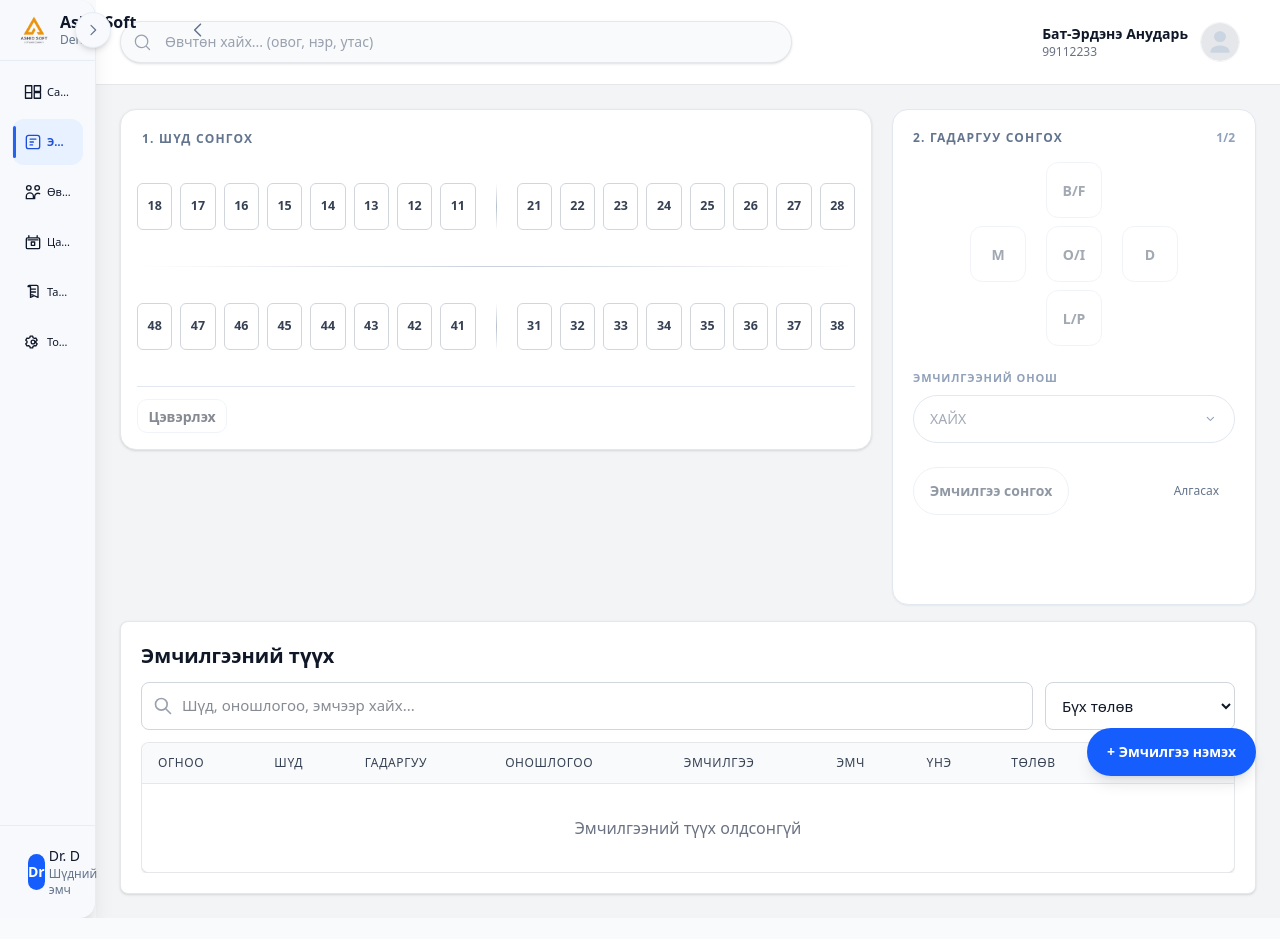
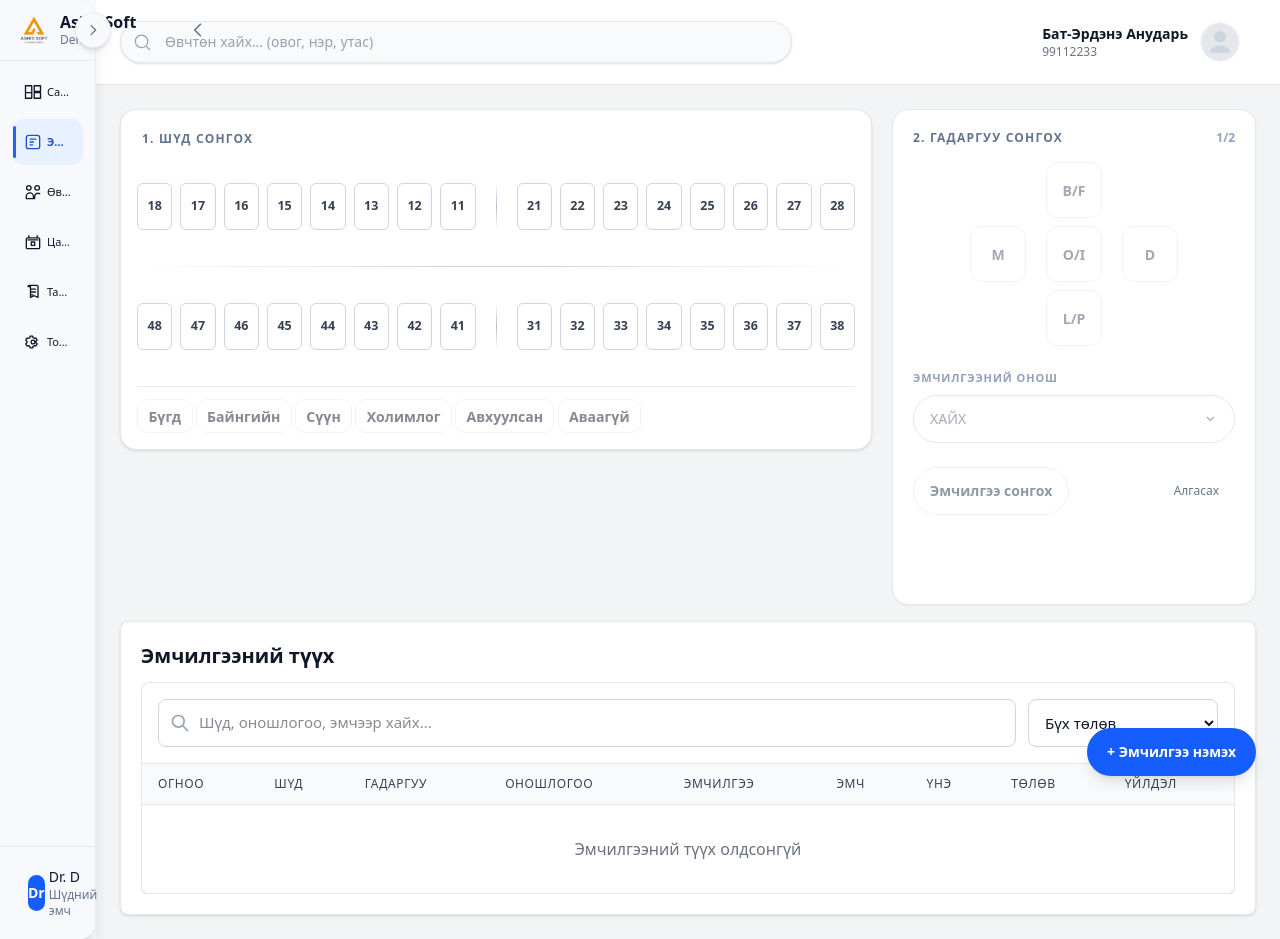
Before and after one commit to khishigtogtokh321/Codexwebapp, a Vue app: page / in a window 1280 px wide. Before the commit the page ends 918 px from the top, so only its background shows below. Built offline with nearby package versions, Linux system fonts and the light colour scheme.

Commit message:
treatment

```diff
--- a/src/components/history/TreatmentHistoryTable.vue
+++ b/src/components/history/TreatmentHistoryTable.vue
@@ -1,11 +1,20 @@
 <script setup>
 import { computed, onBeforeUnmount, onMounted, ref, watch } from 'vue'
+import HistorySearchBar from '@/components/history/HistorySearchBar.vue'
 import { formatDate } from '@/utils/formatters'
 
 const props = defineProps({
   treatments: {
     type: Array,
     default: () => [],
+  },
+  searchQuery: {
+    type: String,
+    default: '',
+  },
+  statusFilter: {
+    type: String,
+    default: 'all',
   },
   loading: {
     type: Boolean,
@@ -17,7 +26,7 @@ const props = defineProps({
   },
 })
 
-const emit = defineEmits(['edit', 'delete'])
+const emit = defineEmits(['search', 'filter-status', 'edit', 'delete'])
 
 const isEditOpen = ref(false)
 const editDraft = ref(null)
@@ -109,6 +118,14 @@ watch(isEditOpen, (open) => {
 
 <template>
   <div class="dental-card overflow-hidden">
+    <div class="border-b border-gray-200 bg-white px-4 py-4">
+      <HistorySearchBar
+        :search-query="searchQuery"
+        :status-filter="statusFilter"
+        @search="emit('search', $event)"
+        @filter-status="emit('filter-status', $event)"
+      />
+    </div>
     <div class="overflow-x-auto">
       <table class="w-full">
         <thead class="bg-gray-50 border-b border-gray-200">
@@ -168,7 +185,7 @@ watch(isEditOpen, (open) => {
             v-for="(treatment, index) in treatments"
             :key="treatment.id"
             :class="[
-              'transition-all duration-200 hover:bg-gradient-to-r hover:from-blue-50 hover:to-purple-50 hover:shadow-md hover:scale-[1.01] cursor-pointer',
+              'transition-colors duration-150 hover:bg-blue-50 cursor-pointer',
               index % 2 === 0 ? 'bg-white' : 'bg-gray-50/50'
             ]"
           >
--- a/src/components/tooth/ToothChart.vue
+++ b/src/components/tooth/ToothChart.vue
@@ -171,7 +171,22 @@ function undoSelection() {
     <div class="selector-toolbar">
       <div class="selector-actions">
         <button type="button" class="selector-btn" :disabled="!hasSelection" @click="clearSelection">
-          Цэвэрлэх
+          Бүгд
+        </button>
+          <button type="button" class="selector-btn" :disabled="!hasSelection" @click="clearSelection">
+          Байнгийн
+        </button>
+          <button type="button" class="selector-btn" :disabled="!hasSelection" @click="clearSelection">
+          Сүүн
+        </button>
+          <button type="button" class="selector-btn" :disabled="!hasSelection" @click="clearSelection">
+          Холимлог
+        </button>
+          <button type="button" class="selector-btn" :disabled="!hasSelection" @click="clearSelection">
+          Авхуулсан
+        </button>
+          <button type="button" class="selector-btn" :disabled="!hasSelection" @click="clearSelection">
+          Аваагүй
         </button>
       </div>
     </div>
--- a/src/views/TreatmentPage.vue
+++ b/src/views/TreatmentPage.vue
@@ -4,7 +4,6 @@ import TopBar from '@/components/layout/TopBar.vue'
 import SideNav from '@/components/layout/SideNav.vue'
 import ToothChart from '@/components/tooth/ToothChart.vue'
 import TreatmentQuickAddDrawer from '@/components/treatment/TreatmentQuickAddDrawer.vue'
-import HistorySearchBar from '@/components/history/HistorySearchBar.vue'
 import TreatmentHistoryTable from '@/components/history/TreatmentHistoryTable.vue'
 import RightTreatmentWizard from '@/components/treatment/RightTreatmentWizard.vue'
 import { treatmentTypes, getTreatmentById } from '@/data/treatmentTypes'
@@ -439,18 +438,15 @@ watch(
               Эмчилгээний түүх
             </h2>
 
-            <HistorySearchBar
-              :search-query="searchQuery"
-              :status-filter="statusFilter"
-              @search="handleSearch"
-              @filter-status="handleFilterStatus"
-            />
-
             <div class="overflow-x-auto">
               <TreatmentHistoryTable
                 :treatments="filteredLog"
                 :loading="false"
                 :patient="activePatient"
+                :search-query="searchQuery"
+                :status-filter="statusFilter"
+                @search="handleSearch"
+                @filter-status="handleFilterStatus"
                 @edit="handleEditTreatment"
                 @delete="handleDeleteTreatment"
               />
```
